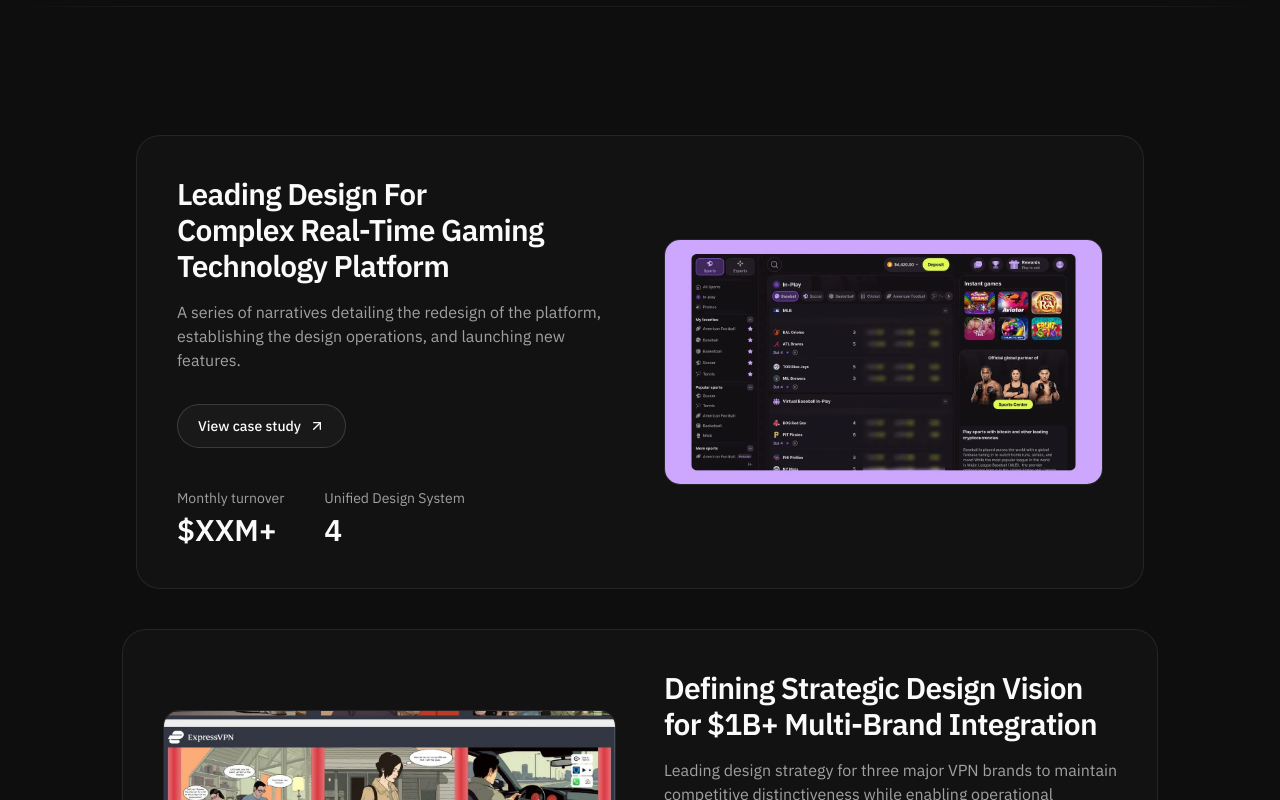
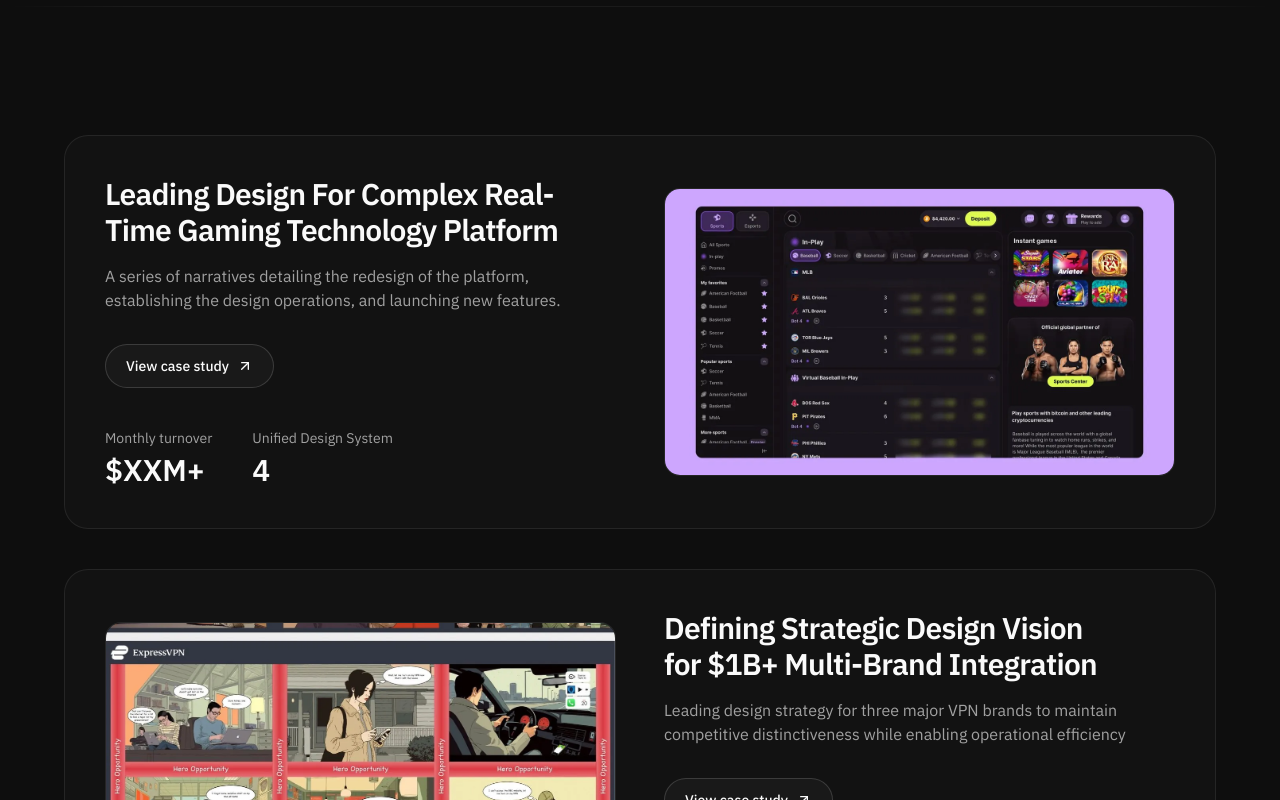
Before and after one commit to fakeaccess/limgary, a React (Vite) app: page / in a window 1280 px wide. Shown: the part 800-1600 px from the top of the page. Built offline with nearby package versions, Linux system fonts and the light colour scheme.

Commit message:
Stack effect update

```diff
--- /dev/null
+++ b/src/components/site/StackedCaseStudies.tsx
@@ -0,0 +1,76 @@
+import { useEffect, useRef } from "react";
+
+import { CaseStudyCard } from "@/components/site/CaseStudyCard";
+import { RevealOnScroll } from "@/components/site/RevealOnScroll";
+import type { CaseStudy } from "@/lib/data";
+
+// All cards render at full width. As the user scrolls, each sticky card gets
+// covered by the next one stacking on top of it — at that point (and only
+// then) it scales down slightly, so it visually recedes into the stack
+// instead of just disappearing behind the next card.
+const MIN_SCALE = 0.94;
+
+export function StackedCaseStudies({ caseStudies }: { caseStudies: CaseStudy[] }) {
+  const cardRefs = useRef<(HTMLDivElement | null)[]>([]);
+
+  useEffect(() => {
+    const prefersReducedMotion = window.matchMedia("(prefers-reduced-motion: reduce)").matches;
+    if (prefersReducedMotion) return;
+
+    let rafId: number | null = null;
+
+    const update = () => {
+      rafId = null;
+      const cards = cardRefs.current;
+      for (let i = 0; i < cards.length - 1; i++) {
+        const current = cards[i];
+        const next = cards[i + 1];
+        if (!current || !next) continue;
+
+        // How much the next card, stacking up from below, is currently
+        // covering this one.
+        const currentRect = current.getBoundingClientRect();
+        const nextRect = next.getBoundingClientRect();
+        const overlap = Math.max(0, currentRect.bottom - nextRect.top);
+        const normalizer = Math.max(currentRect.height * 0.6, 1);
+        const progress = Math.min(1, overlap / normalizer);
+        const scale = 1 - progress * (1 - MIN_SCALE);
+
+        current.style.transform = scale < 1 ? `scale(${scale})` : "";
+      }
+    };
+
+    const onScrollOrResize = () => {
+      if (rafId !== null) return;
+      rafId = requestAnimationFrame(update);
+    };
+
+    update();
+    window.addEventListener("scroll", onScrollOrResize, { passive: true });
+    window.addEventListener("resize", onScrollOrResize);
+    return () => {
+      window.removeEventListener("scroll", onScrollOrResize);
+      window.removeEventListener("resize", onScrollOrResize);
+      if (rafId !== null) cancelAnimationFrame(rafId);
+    };
+  }, [caseStudies.length]);
+
+  return (
+    <div className="flex flex-col gap-10">
+      {caseStudies.map((study, i) => (
+        <div
+          key={study.slug}
+          ref={(el) => {
+            cardRefs.current[i] = el;
+          }}
+          className="sticky mx-auto w-full origin-top rounded-3xl bg-background will-change-transform"
+          style={{ top: `${88 + i * 16}px`, zIndex: i + 1 }}
+        >
+          <RevealOnScroll>
+            <CaseStudyCard study={study} reverse={i % 2 === 1} />
+          </RevealOnScroll>
+        </div>
+      ))}
+    </div>
+  );
+}
--- a/src/pages/Home.tsx
+++ b/src/pages/Home.tsx
@@ -2,8 +2,8 @@ import { ArrowRight } from "lucide-react";
 
 import { Button } from "@/components/ui/button";
 import { LogoMarquee } from "@/components/site/LogoMarquee";
-import { CaseStudyCard } from "@/components/site/CaseStudyCard";
 import { RevealOnScroll } from "@/components/site/RevealOnScroll";
+import { StackedCaseStudies } from "@/components/site/StackedCaseStudies";
 import { caseStudies, experience, heroAvatar, heroAvatarWebp, siteMeta } from "@/lib/data";
 
 export function Home() {
@@ -45,26 +45,7 @@ export function Home() {
       <LogoMarquee />
 
       <section id="work" className="container scroll-mt-20 py-24 sm:py-32">
-        <div className="flex flex-col gap-10">
-          {caseStudies.map((study, i) => {
-            const stackWidth = 100 - (caseStudies.length - 1 - i) * 2.5;
-            return (
-              <div
-                key={study.slug}
-                className="sticky mx-auto w-[var(--stack-w)] rounded-3xl bg-background"
-                style={{
-                  top: `${88 + i * 16}px`,
-                  zIndex: i + 1,
-                  ["--stack-w" as string]: `${stackWidth}%`,
-                }}
-              >
-                <RevealOnScroll>
-                  <CaseStudyCard study={study} reverse={i % 2 === 1} />
-                </RevealOnScroll>
-              </div>
-            );
-          })}
-        </div>
+        <StackedCaseStudies caseStudies={caseStudies} />
       </section>
 
       <section id="experience" className="border-t border-white/5">
```
